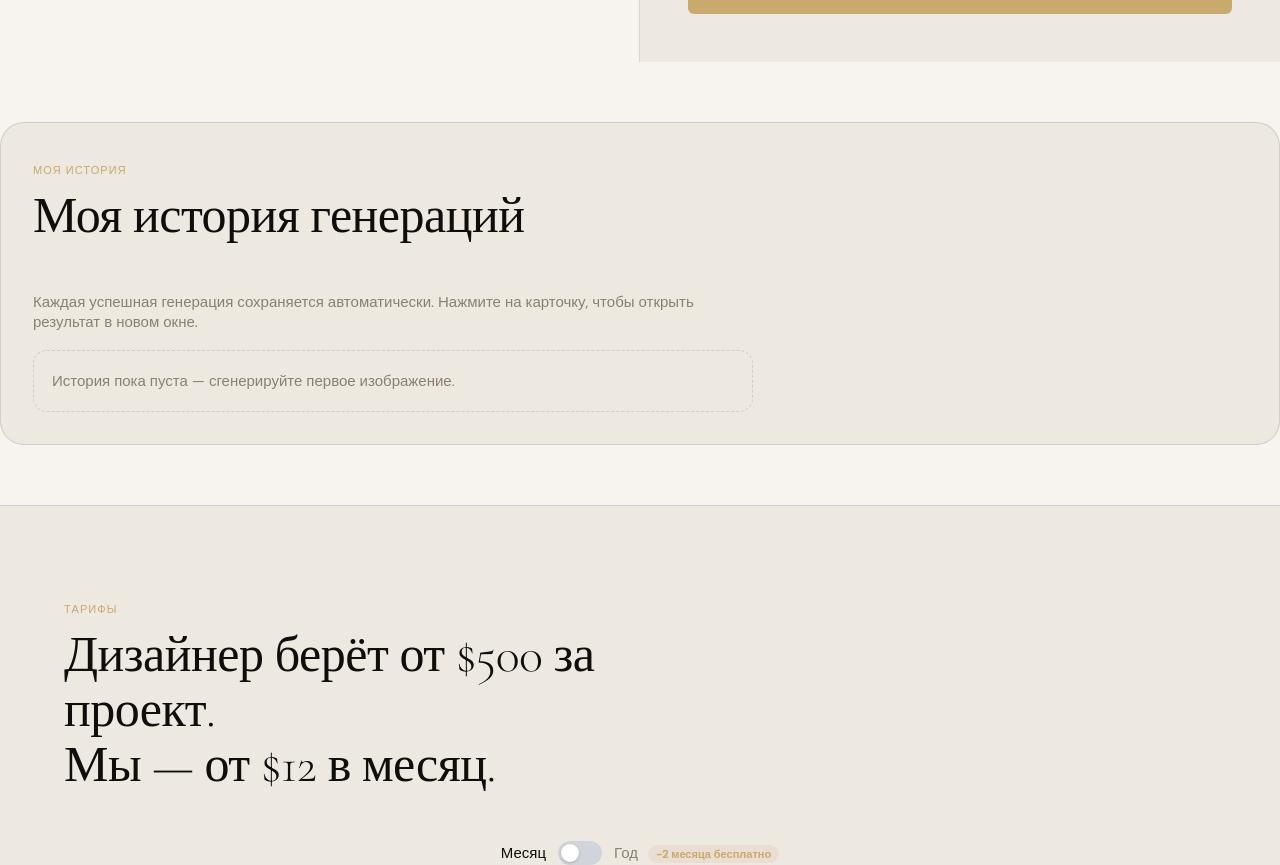
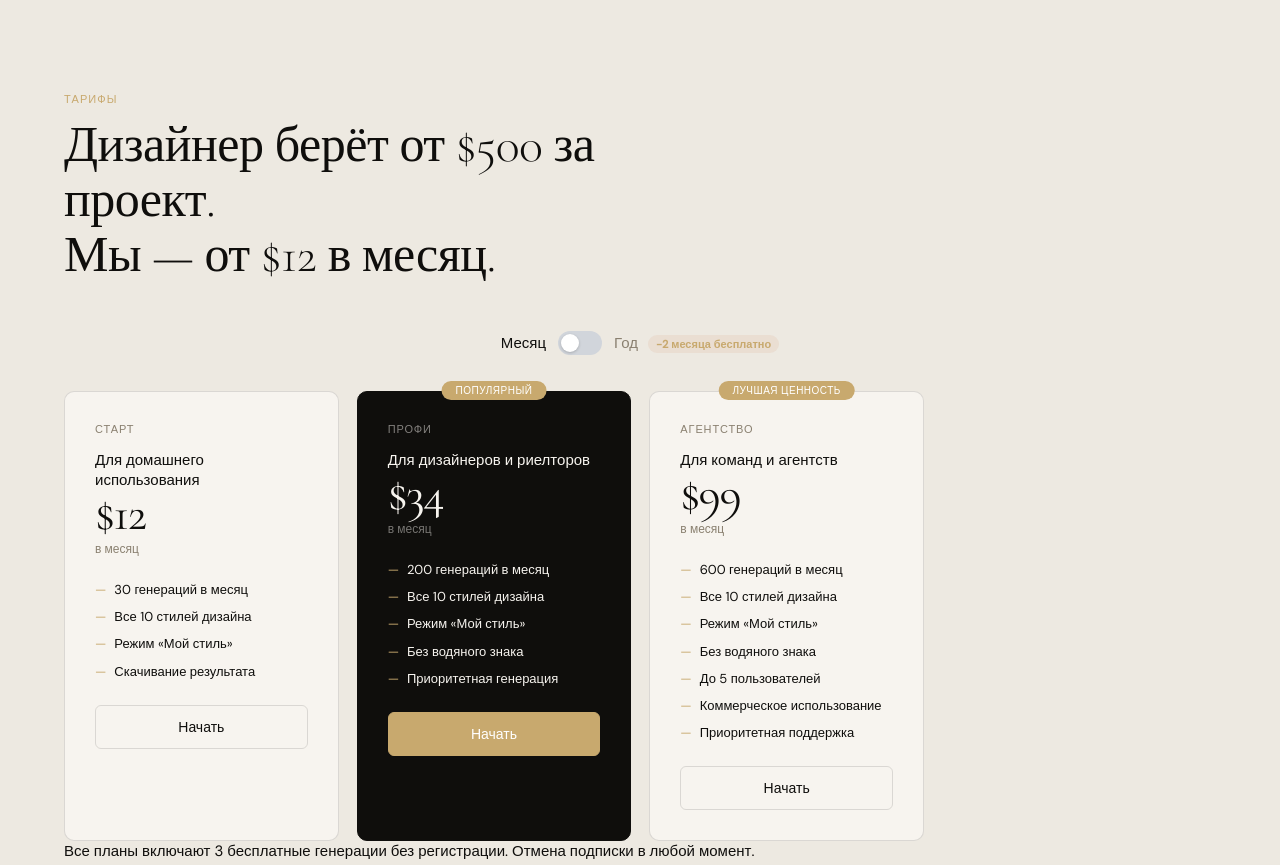
Before and after one commit to Qazaq71/VistaRoom.AI, a Next.js app: page / in a window 1280 px wide. Shown: the part 1360-2225 px from the top of the page. Built offline with nearby package versions, Linux system fonts and the light colour scheme.

Commit message:
Удаление функции история генерации

```diff
--- a/src/app/page.tsx
+++ b/src/app/page.tsx
@@ -19,14 +19,6 @@ const STYLE_DISPLAY: Record<string, { label: string; emoji: string; preview?: st
 }
 
 type Plan = 'free' | 'profi' | 'agency'
-
-type HistoryItem = {
-  id: string
-  createdAt: string
-  generatedImage: string
-  style: string
-  room: string
-}
 
 const ROOM_LABELS: Record<string, string> = {
   living: 'Гостиная', bedroom: 'Спальня', kitchen: 'Кухня',
@@ -492,10 +484,6 @@ export default function Home() {
   const [billingYearly, setBillingYearly] = useState(false)
 
   const [userPlan, setUserPlan] = useState<Plan>('free')
-  const [historyItems, setHistoryItems] = useState<HistoryItem[]>([])
-
-  const isTestMode = process.env.NODE_ENV !== 'production'
-  const canViewHistory = isTestMode || userPlan !== 'free'
 
   useEffect(() => {
     if (typeof window === 'undefined') return
@@ -504,13 +492,6 @@ export default function Home() {
       setUserPlan(storedPlan === 'profi' || storedPlan === 'agency' ? storedPlan as Plan : 'free')
     } catch {
       setUserPlan('free')
-    }
-
-    try {
-      const raw = localStorage.getItem('vistaroom_history')
-      if (raw) setHistoryItems(JSON.parse(raw) as HistoryItem[])
-    } catch {
-      // ignore invalid stored history
     }
   }, [])
 
@@ -523,20 +504,6 @@ export default function Home() {
         // ignore unavailable storage
       }
     }
-  }, [])
-
-  const saveHistory = useCallback((entry: HistoryItem) => {
-    setHistoryItems(prev => {
-      const next = [entry, ...prev].slice(0, 5)
-      if (typeof window !== 'undefined') {
-        try {
-          localStorage.setItem('vistaroom_history', JSON.stringify(next))
-        } catch (error) {
-          console.warn('Не удалось сохранить историю генераций в localStorage', error)
-        }
-      }
-      return next
-    })
   }, [])
 
   const clearImage = () => {
@@ -563,14 +530,6 @@ export default function Home() {
             ? data.outputUrl
             : await addWatermark(data.outputUrl)
           setOutputUrl(watermarked); setStatus('done')
-
-          saveHistory({
-            id: id,
-            createdAt: new Date().toISOString(),
-            generatedImage: watermarked,
-            style: isMyStyle ? 'Мой стиль' : STYLE_DISPLAY[style]?.label ?? style,
-            room: ROOM_LABELS[room] ?? room,
-          })
         } else if (data.status === 'failed') {
           clearInterval(pollRef.current!)
           setStatus('error'); setStatusMsg(data.error || 'Генерация не удалась.')
@@ -579,7 +538,7 @@ export default function Home() {
         }
       } catch { /* continue */ }
     }, 2000)
-  }, [saveHistory, imagePreview, isMyStyle, style, room])
+}, [imagePreview, isMyStyle, style, room])
 
   const generate = useCallback(async () => {
     if (!imageFile) { setStatus('error'); setStatusMsg('Загрузите фотографию помещения'); return }
@@ -696,7 +655,6 @@ export default function Home() {
           <div>
             <div className="panel-heading">Создайте дизайн</div>
             <div className="panel-sub">Первые 3 генерации бесплатно</div>
-            <a href="#history" className="history-link">Перейти к истории генераций</a>
             <div className="plan-switcher">
               <span>Тестовый тариф:</span>
               {(['free','profi','agency'] as Plan[]).map(plan => (
@@ -1072,44 +1030,6 @@ export default function Home() {
         </div>
       </section>
 
-      <section className="history-section" id="history">
-        <div className="section-eyebrow">Моя история</div>
-        <h2 className="section-title">Моя история генераций</h2>
-        <div className="history-note">
-          {canViewHistory
-            ? 'Каждая успешная генерация сохраняется автоматически. Нажмите на карточку, чтобы открыть результат в новом окне.'
-            : 'Доступ к истории открыт только в тарифах Профи и Агентство. Выберите тестовый тариф выше.'}
-        </div>
-
-        {canViewHistory ? (
-          historyItems.length > 0 ? (
-            <div className="history-grid">
-              {historyItems.map(item => (
-                <button key={item.id} type="button" className="history-card"
-                  onClick={() => window.open(item.generatedImage, '_blank')}>
-                  <div className="history-thumb">
-                    {/* eslint-disable-next-line @next/next/no-img-element */}
-                    <img src={item.generatedImage} alt={`Генерация ${item.style}`} />
-                  </div>
-                  <div className="history-meta">
-                    <div className="history-style">{item.style}</div>
-                    <div className="history-room">{item.room}</div>
-                    <div className="history-date">{new Date(item.createdAt).toLocaleString('ru-RU', {
-                      day: 'numeric', month: 'long', year: 'numeric',
-                      hour: '2-digit', minute: '2-digit',
-                    })}</div>
-                  </div>
-                </button>
-              ))}
-            </div>
-          ) : (
-            <div className="history-empty">История пока пуста — сгенерируйте первое изображение.</div>
-          )
-        ) : (
-          <div className="history-locked">Страница истории будет доступна после выбора тарифа Профи или Агентство.</div>
-        )}
-      </section>
-
       <section className="pricing-section" id="pricing">
         <div className="section-eyebrow">Тарифы</div>
         <h2 className="section-title">Дизайнер берёт от $500 за проект.<br />Мы — от $12 в месяц.</h2>
@@ -1159,7 +1079,6 @@ export default function Home() {
                 'Все 10 стилей дизайна',
                 'Режим «Мой стиль»',
                 'Без водяного знака',
-                'История генераций',
                 'Приоритетная генерация',
               ],
               featured: true,
@@ -1177,7 +1096,6 @@ export default function Home() {
                 'Все 10 стилей дизайна',
                 'Режим «Мой стиль»',
                 'Без водяного знака',
-                'История генераций',
                 'До 5 пользователей',
                 'Коммерческое использование',
                 'Приоритетная поддержка',
```
